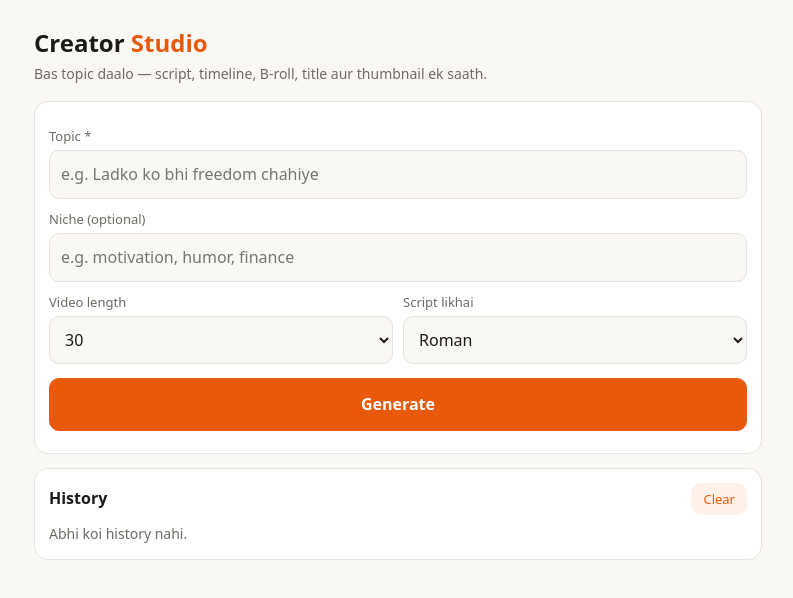
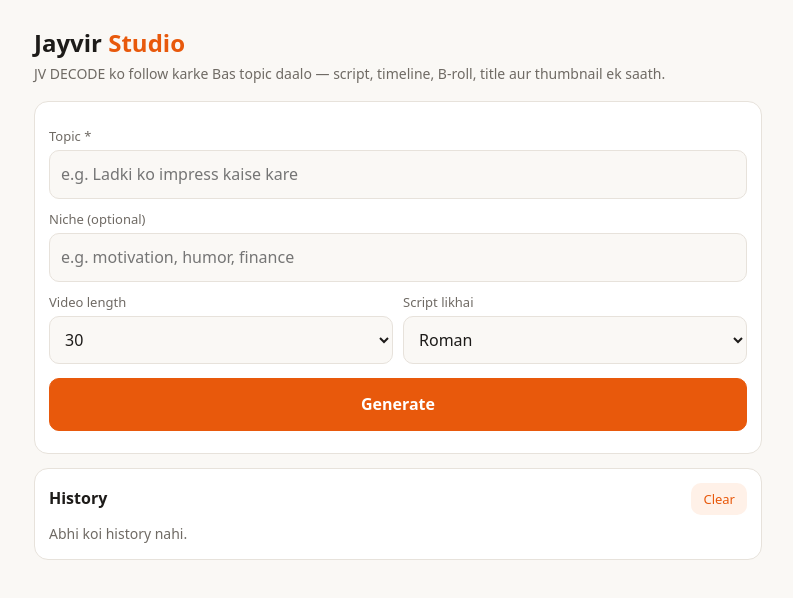
Before and after one commit to jvdecode/creator-studio, a website: page index.html in a window 1280 px wide. Shown: the whole page, without its empty margins (242-1035 px from the left). Drawn offline with Linux system fonts and the light colour scheme.

Commit message:
Update index.html

```diff
--- a/index.html
+++ b/index.html
@@ -1,5 +1,5 @@
 <!DOCTYPE html>
-<html lang="hi"><head><meta charset="utf-8"><title>Creator Studio</title>
+<html lang="hi"><head><meta charset="utf-8"><title>Jayvir Studio</title>
 <meta name="viewport" content="width=device-width, initial-scale=1, viewport-fit=cover">
 <style>
 :root{--bg:#faf8f5;--card:#fff;--tx:#1d1b19;--mu:#6f6a64;--bd:#e7e2db;--ac:#e8590c;--ac2:#fff1e8;box-sizing:border-box;padding-top:env(safe-area-inset-top,0px);padding-bottom:env(safe-area-inset-bottom,0px)}
@@ -28,12 +28,12 @@ ol,ul{margin:0;padding-left:20px}li{margin:4px 0}
 .err{color:#c92a2a}.mu{color:var(--mu);font-size:14px}
 .top{display:flex;gap:8px;margin-top:10px}.top button{flex:1}
 </style></head><body><div class="w">
-<h1>Creator <span>Studio</span></h1>
-<p class="sub">Bas topic daalo — script, timeline, B-roll, title aur thumbnail ek saath.</p>
+<h1>Jayvir <span>Studio</span></h1>
+<p class="sub">JV DECODE ko follow karke Bas topic daalo — script, timeline, B-roll, title aur thumbnail ek saath.</p>
 
 <div class="card">
  <label for="t">Topic *</label>
- <input id="t" placeholder="e.g. Ladko ko bhi freedom chahiye">
+ <input id="t" placeholder="e.g. Ladki ko impress kaise kare">
  <label for="n">Niche (optional)</label>
  <input id="n" placeholder="e.g. motivation, humor, finance">
  <div class="row">
```
